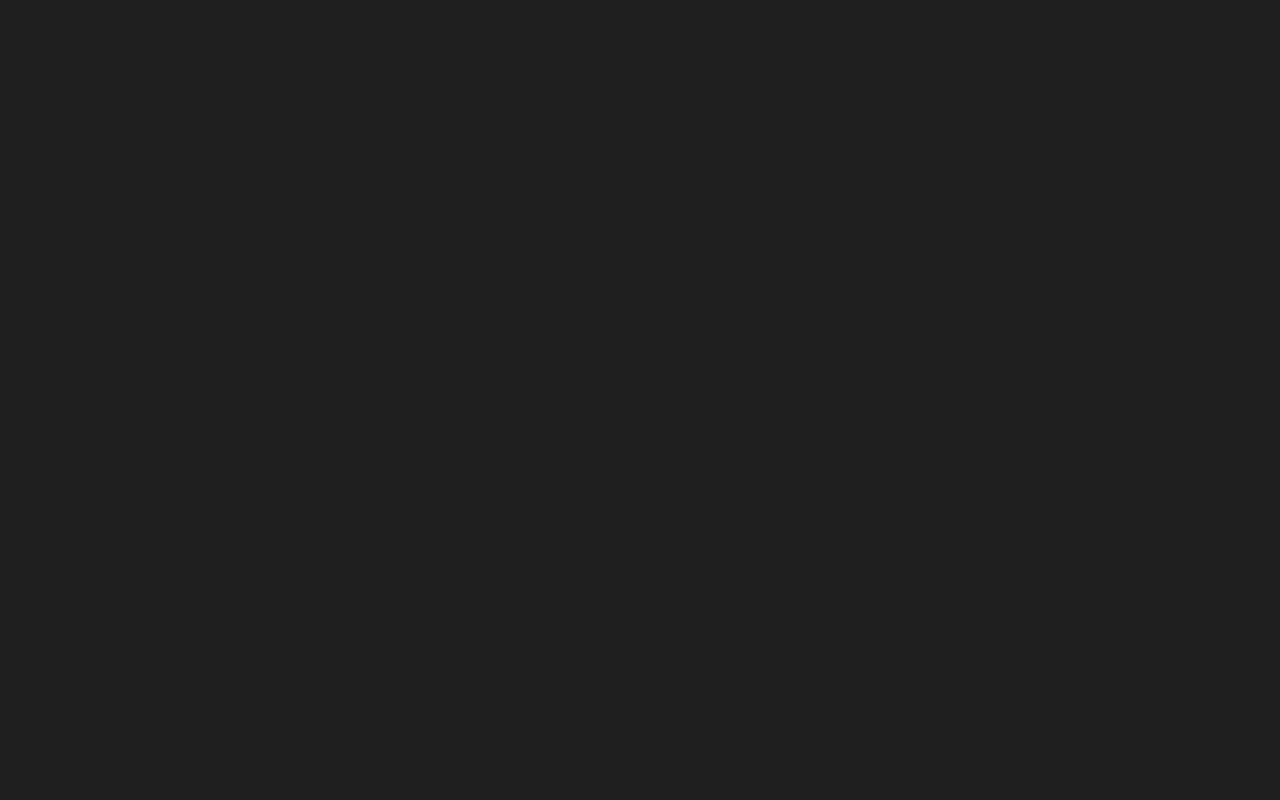
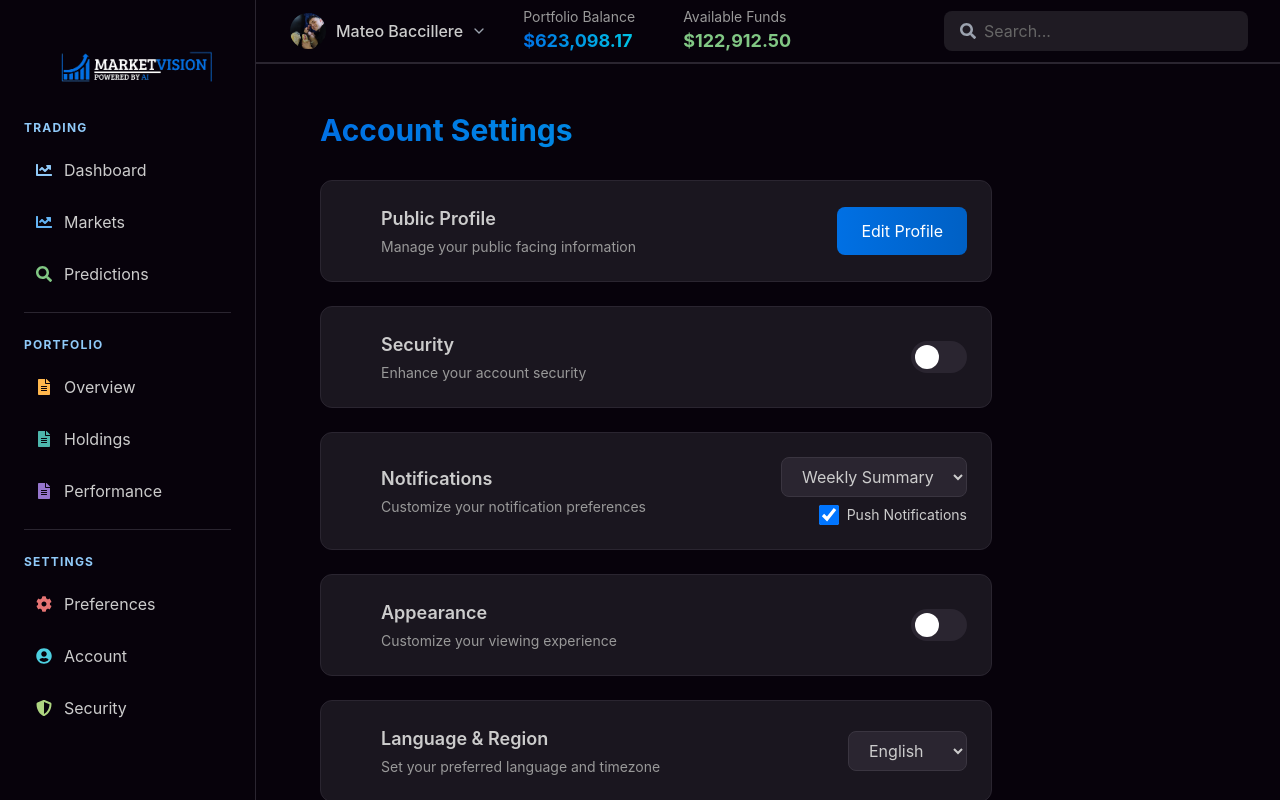
Before and after one commit to PedroCere/technovation_web_app_project, a React (Vite) app in the folder frontend/: page /preferences in a window 1280 px wide. Before the commit this address had no page. Shown: the top 800 px of the page. Built offline with nearby package versions, Linux system fonts and the light colour scheme.

Commit message:
preferences_section_added

```diff
--- a/frontend/src/App.jsx
+++ b/frontend/src/App.jsx
@@ -4,6 +4,7 @@ import Dashboard from "./pages/Dashboard.jsx";
 import Markets from "./pages/Markets.jsx";
 import Predictions from "./pages/Predictions.jsx";
 import Account from "./pages/Account.jsx";
+import Preferences from "./pages/Preferences.jsx";
 import "../src/components/styles/global.css";
 
 function App() {
@@ -17,9 +18,11 @@ function App() {
         <Route path="/markets" element={<Markets />} />
         <Route path="/predictions" element={<Predictions />} />
         <Route path="/account" element={<Account />} />
+        <Route path="/preferences" element={<Preferences />} />
       </Routes>
     </Router>
   );
 }
 
+
 export default App;
--- /dev/null
+++ b/frontend/src/pages/Preferences.jsx
@@ -0,0 +1,208 @@
+import React, { useState, useEffect } from 'react';
+import { useNavigate, useLocation } from 'react-router-dom';
+import {
+  FaCog,
+  FaUserCircle,
+  FaShieldAlt,
+  FaMoon,
+  FaSun,
+  FaBell,
+  FaLanguage,
+  FaLock,
+  FaDownload,
+  FaUniversalAccess,
+  FaTrash
+} from 'react-icons/fa';
+import Navbar from '../components/Navbar';
+import Sidebar from '../components/Sidebar';
+
+const Preferences = () => {
+  const navigate = useNavigate();
+  const location = useLocation();
+  const activeTab = location.pathname.split('/')[1] || 'preferences';
+
+  const [userSettings, setUserSettings] = useState({
+    notifications: true,
+    darkMode: window.matchMedia('(prefers-color-scheme: dark)').matches,
+    privacyLevel: 'medium',
+    language: 'en',
+    twoFactorAuth: false,
+    emailFrequency: 'weekly',
+    showOnlineStatus: true,
+    dataSharing: false,
+    reducedMotion: false,
+    autoSave: true
+  });
+
+  useEffect(() => {
+    const html = document.documentElement;
+    userSettings.darkMode ? html.classList.add('dark') : html.classList.remove('dark');
+    localStorage.setItem('userPreferences', JSON.stringify(userSettings));
+  }, [userSettings]);
+
+  const updateSettings = (setting, value) => {
+    setUserSettings(prev => ({ ...prev, [setting]: value }));
+  };
+
+  const SettingItem = ({ icon, label, children, description }) => (
+    <div className="w-full group hover:bg-[#1A161F] transition-all duration-300 max-w-2xl flex items-center justify-between bg-[#1A161F] p-6 rounded-xl border border-[#2A2530] mb-4">
+      <div className="flex-1">
+        <div className="flex items-center space-x-4">
+          <span className="text-xl bg-gradient-to-r from-[#0070E4] to-[#00C4E4] bg-clip-text text-transparent">
+            {icon}
+          </span>
+          <div>
+            <h3 className="text-lg font-semibold text-[#CCCCCC]">{label}</h3>
+            {description && <p className="text-sm text-[#999999] mt-1">{description}</p>}
+          </div>
+        </div>
+      </div>
+      <div className="ml-4">
+        {children}
+      </div>
+    </div>
+  );
+
+  return (
+    <div className="min-h-screen flex bg-[#07020B] text-[#CCCCCC]">
+      <Sidebar activeTab={activeTab} onTabChange={(tab) => navigate(`/${tab}`)} />
+
+      <div className="flex-1 flex flex-col">
+        <Navbar />
+
+        <main className="flex-1 p-8 lg:p-12">
+          <div className="max-w-4xl mx-auto">
+            <h1 className="text-3xl font-bold mb-8 bg-gradient-to-r from-[#0070E4] to-[#00C4E4] bg-clip-text text-transparent">
+              Account Settings
+            </h1>
+
+            <div className="space-y-6">
+              <SettingItem
+                icon={<FaUserCircle />}
+                label="Public Profile"
+                description="Manage your public facing information"
+              >
+                <button
+                  className="bg-gradient-to-r from-[#0070E4] to-[#0060C4] text-white px-6 py-3 rounded-lg hover:opacity-90 transition-opacity"
+                  onClick={() => {}}
+                >
+                  Edit Profile
+                </button>
+              </SettingItem>
+
+              <SettingItem
+                icon={<FaLock />}
+                label="Security"
+                description="Enhance your account security"
+              >
+                <label className="flex items-center space-x-3 cursor-pointer">
+                  <div className="relative">
+                    <input
+                      type="checkbox"
+                      checked={userSettings.twoFactorAuth}
+                      onChange={() => updateSettings('twoFactorAuth', !userSettings.twoFactorAuth)}
+                      className="sr-only"
+                    />
+                    <div className={`w-14 h-8 rounded-full transition-colors duration-300 ${
+                      userSettings.twoFactorAuth ? 'bg-[#0070E4]' : 'bg-[#2A2530]'
+                    }`}>
+                      <div className={`absolute top-1 left-1 w-6 h-6 rounded-full bg-white transition-transform duration-300 ${
+                        userSettings.twoFactorAuth ? 'translate-x-6' : ''
+                      }`} />
+                    </div>
+                  </div>
+                </label>
+              </SettingItem>
+
+              <SettingItem
+                icon={<FaBell />}
+                label="Notifications"
+                description="Customize your notification preferences"
+              >
+                <div className="flex flex-col items-end space-y-2">
+                  <select
+                    value={userSettings.emailFrequency}
+                    onChange={(e) => updateSettings('emailFrequency', e.target.value)}
+                    className="bg-[#2A2530] px-4 py-2 rounded-lg border border-[#3A3540] focus:border-[#0070E4] focus:ring-2 focus:ring-[#0070E433]"
+                  >
+                    <option value="instant">Instant</option>
+                    <option value="daily">Daily Digest</option>
+                    <option value="weekly">Weekly Summary</option>
+                  </select>
+                  <label className="flex items-center space-x-2">
+                    <input
+                      type="checkbox"
+                      checked={userSettings.notifications}
+                      onChange={() => updateSettings('notifications', !userSettings.notifications)}
+                      className="form-checkbox h-5 w-5 text-[#0070E4]"
+                    />
+                    <span className="text-sm">Push Notifications</span>
+                  </label>
+                </div>
+              </SettingItem>
+
+              <SettingItem
+                icon={userSettings.darkMode ? <FaMoon /> : <FaSun />}
+                label="Appearance"
+                description="Customize your viewing experience"
+              >
+                <label className="flex items-center space-x-3 cursor-pointer">
+                  <div className="relative">
+                    <input
+                      type="checkbox"
+                      checked={userSettings.darkMode}
+                      onChange={() => updateSettings('darkMode', !userSettings.darkMode)}
+                      className="sr-only"
+                    />
+                    <div className={`w-14 h-8 rounded-full transition-colors duration-300 ${
+                      userSettings.darkMode ? 'bg-[#0070E4]' : 'bg-[#2A2530]'
+                    }`}>
+                      <div className={`absolute top-1 left-1 w-6 h-6 rounded-full bg-white transition-transform duration-300 ${
+                        userSettings.darkMode ? 'translate-x-6' : ''
+                      }`} />
+                    </div>
+                  </div>
+                </label>
+              </SettingItem>
+
+              <SettingItem
+                icon={<FaLanguage />}
+                label="Language & Region"
+                description="Set your preferred language and timezone"
+              >
+                <select
+                  value={userSettings.language}
+                  onChange={(e) => updateSettings('language', e.target.value)}
+                  className="bg-[#2A2530] px-4 py-2 rounded-lg border border-[#3A3540] focus:border-[#0070E4] focus:ring-2 focus:ring-[#0070E433]"
+                >
+                  <option value="en">English</option>
+                  <option value="es">Español</option>
+                  <option value="fr">Français</option>
+                  <option value="de">Deutsch</option>
+                </select>
+              </SettingItem>
+
+              <SettingItem
+                icon={<FaDownload />}
+                label="Data Management"
+                description="Manage your account data"
+              >
+                <div className="flex space-x-3">
+                  <button className="bg-gradient-to-r from-[#0070E4] to-[#0060C4] text-white px-4 py-2 rounded-lg hover:opacity-90">
+                    Export Data
+                  </button>
+                  <button className="bg-gradient-to-r from-[#E46070] to-[#C44050] text-white px-4 py-2 rounded-lg hover:opacity-90 flex items-center">
+                    <FaTrash className="mr-2" />
+                    Delete Account
+                  </button>
+                </div>
+              </SettingItem>
+            </div>
+          </div>
+        </main>
+      </div>
+    </div>
+  );
+};
+
+export default Preferences;
```
